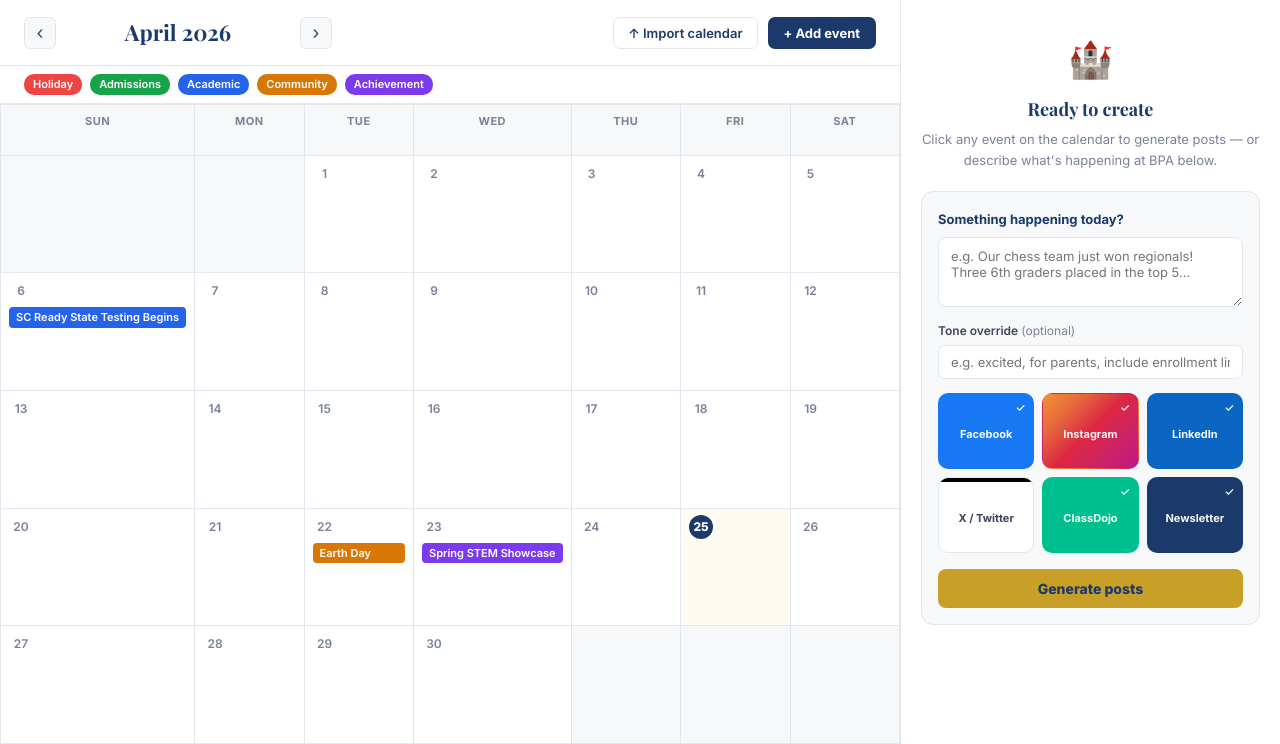
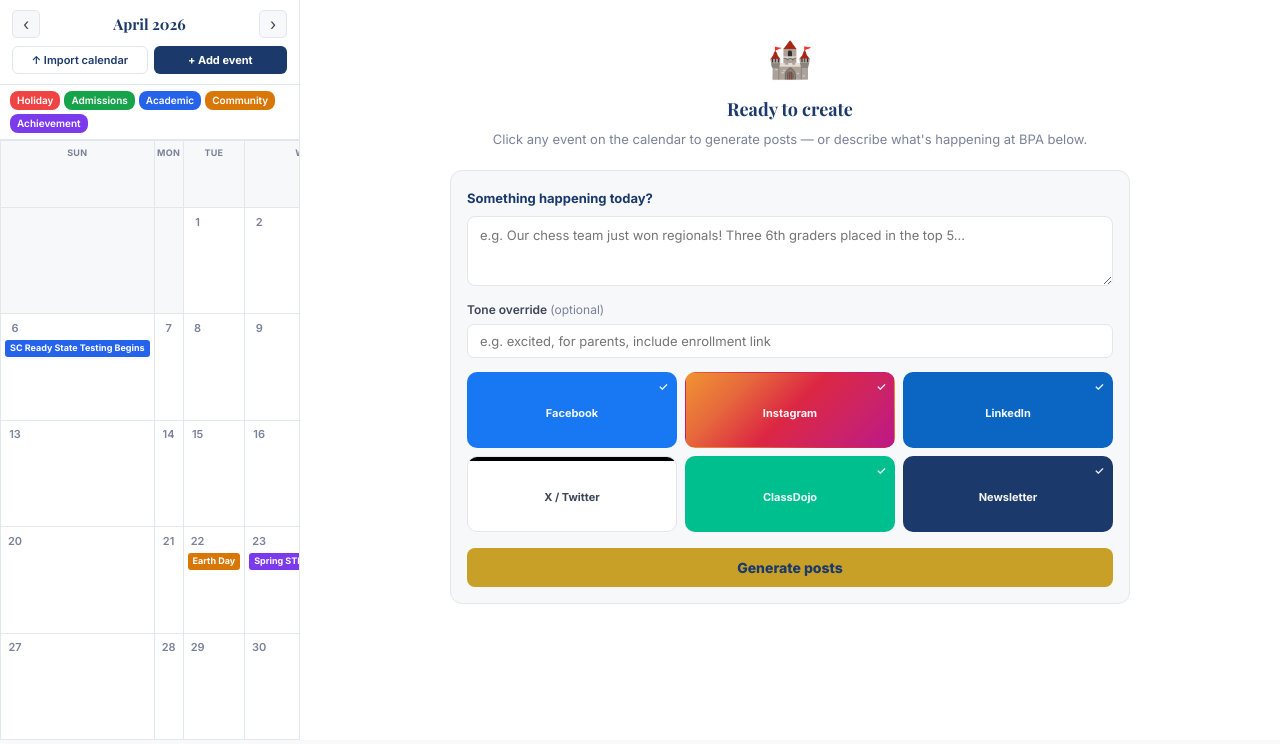
Before and after one commit to marshallcreamer-eng/forte, a Flask app: page /calendar in a window 1280 px wide. Shown: the part 60-804 px from the top of the page. Run offline with Flask 3, Linux system fonts and the light colour scheme; a user stored in the database is signed in; data comes from the database, SQL or seed files in the repository.

Commit message:
Flip calendar layout: narrow calendar nav, wide generator panel
Calendar shrinks to 300px fixed left column (navigation only).
Generator panel takes flex:1 — full remaining width for drafts.
Draft content font bumped to 14px/1.7 line-height for readability.
Calendar toolbar, legend, cells and event chips all scaled down
to fit the narrower column cleanly.

Co-Authored-By: Claude Sonnet 4.6 <noreply@anthropic.com>

```diff
--- a/static/style.css
+++ b/static/style.css
@@ -163,76 +163,95 @@ a { color: inherit; text-decoration: none; }
 /* ── Calendar Layout ───────────────────────────────────────────────────── */
 .cal-layout {
   display: flex;
-  height: calc(100vh - 56px);
+  height: calc(100vh - 60px);
   overflow: hidden;
 }
 
+/* Calendar: narrow navigation column */
 .cal-main {
-  flex: 1;
+  width: 300px; min-width: 300px;
   display: flex;
   flex-direction: column;
   overflow: hidden;
-  transition: margin-right 0.3s ease;
+  flex-shrink: 0;
+  border-right: 1px solid var(--grey-border);
+}
+
+/* Generator panel takes the main stage */
+.cal-layout .gen-panel {
+  flex: 1;
+  width: auto; min-width: 0;
+  overflow: hidden;
+  border-left: none;
+  transition: none;
+}
+
+.cal-layout .gen-panel-inner {
+  width: 100%;
+  max-width: 720px;
+  margin: 0 auto;
 }
 
 /* ── Calendar Toolbar ──────────────────────────────────────────────────── */
 .cal-toolbar {
-  display: flex; align-items: center; justify-content: space-between;
-  padding: 16px 24px;
+  display: flex; flex-direction: column; gap: 8px;
+  padding: 10px 12px;
   background: var(--white);
   border-bottom: 1px solid var(--grey-border);
   flex-shrink: 0;
 }
 
-.cal-nav { display: flex; align-items: center; gap: 12px; }
+.cal-nav { display: flex; align-items: center; justify-content: space-between; gap: 6px; }
 
 .cal-nav-btn {
-  width: 32px; height: 32px;
+  width: 28px; height: 28px;
   background: var(--grey-bg); border: 1px solid var(--grey-border);
-  border-radius: 6px;
+  border-radius: 5px;
   display: flex; align-items: center; justify-content: center;
-  font-size: 18px; color: var(--text-mid); cursor: pointer;
-  transition: all 0.15s;
+  font-size: 16px; color: var(--text-mid); cursor: pointer;
+  transition: all 0.15s; flex-shrink: 0;
 }
 .cal-nav-btn:hover { background: var(--navy-light); color: var(--navy); }
 
 .cal-month-title {
   font-family: 'Playfair Display', serif;
-  font-size: 22px; font-weight: 700; color: var(--navy);
-  min-width: 220px; text-align: center;
-}
-
-.cal-actions { display: flex; gap: 10px; }
+  font-size: 15px; font-weight: 700; color: var(--navy);
+  text-align: center; flex: 1;
+}
+
+.cal-actions { display: flex; gap: 6px; }
 
 .btn-import {
-  padding: 7px 14px;
+  flex: 1; padding: 6px 8px;
   background: var(--white); color: var(--navy);
   border: 1.5px solid var(--grey-border);
-  border-radius: 7px; font-size: 13px; font-weight: 600;
+  border-radius: 6px; font-size: 11px; font-weight: 600;
   cursor: pointer; transition: all 0.15s; font-family: 'Inter', sans-serif;
+  white-space: nowrap; text-align: center;
 }
 .btn-import:hover { border-color: var(--navy); background: var(--navy-light); }
 
 .btn-add {
-  padding: 7px 16px;
+  flex: 1; padding: 6px 8px;
   background: var(--navy); color: var(--white);
-  border: none; border-radius: 7px;
-  font-size: 13px; font-weight: 700; cursor: pointer;
+  border: none; border-radius: 6px;
+  font-size: 11px; font-weight: 700; cursor: pointer;
   transition: background 0.15s; font-family: 'Inter', sans-serif;
+  white-space: nowrap; text-align: center;
 }
 .btn-add:hover { background: var(--navy-mid); }
 
 /* ── Legend ────────────────────────────────────────────────────────────── */
 .cal-legend {
-  display: flex; gap: 8px; padding: 8px 24px;
+  display: flex; flex-wrap: wrap; gap: 4px; padding: 6px 10px;
   background: var(--white);
   border-bottom: 1px solid var(--grey-border);
   flex-shrink: 0;
 }
 
 .legend-chip {
-  font-size: 11px; font-weight: 600; padding: 2px 9px;
-  border-radius: 10px; color: #fff;
+  font-size: 10px; font-weight: 600; padding: 2px 7px;
+  border-radius: 8px; color: #fff;
 }
 .legend-chip.holiday    { background: var(--cat-holiday); }
 .legend-chip.admissions { background: var(--cat-admissions); }
@@ -257,18 +276,18 @@ a { color: inherit; text-decoration: none; }
   background: var(--grey-bg);
   border-right: 1px solid var(--grey-border);
   border-bottom: 1px solid var(--grey-border);
-  padding: 8px 10px;
-  font-size: 11px; font-weight: 700;
-  color: var(--text-light); text-transform: uppercase; letter-spacing: 0.5px;
+  padding: 5px 2px;
+  font-size: 9px; font-weight: 700;
+  color: var(--text-light); text-transform: uppercase; letter-spacing: 0.3px;
   text-align: center;
 }
 
 .cal-cell {
   border-right: 1px solid var(--grey-border);
   border-bottom: 1px solid var(--grey-border);
-  padding: 6px 8px;
+  padding: 4px 4px;
   background: var(--white);
-  min-height: 100px;
+  min-height: 64px;
   transition: background 0.1s;
 }
 
@@ -277,9 +296,9 @@ a { color: inherit; text-decoration: none; }
 .cal-cell.today { background: #fffbf0; }
 
 .cal-day-num {
-  font-size: 12px; font-weight: 600; color: var(--text-light);
-  margin-bottom: 4px;
-  width: 24px; height: 24px;
+  font-size: 11px; font-weight: 600; color: var(--text-light);
+  margin-bottom: 2px;
+  width: 20px; height: 20px;
   display: flex; align-items: center; justify-content: center;
   border-radius: 50%;
 }
@@ -290,11 +309,11 @@ a { color: inherit; text-decoration: none; }
 }
 
 .cal-event {
-  font-size: 11px; font-weight: 600;
-  padding: 2px 7px; border-radius: 4px;
-  margin-bottom: 3px; cursor: pointer;
+  font-size: 9px; font-weight: 700;
+  padding: 2px 5px; border-radius: 3px;
+  margin-bottom: 2px; cursor: pointer;
   white-space: nowrap; overflow: hidden; text-overflow: ellipsis;
-  color: #fff; transition: opacity 0.1s;
+  color: #fff; transition: opacity 0.1s; line-height: 1.4;
 }
 .cal-event:hover { opacity: 0.85; }
 
@@ -324,12 +343,6 @@ a { color: inherit; text-decoration: none; }
 }
 .gen-panel.open { width: 420px; min-width: 420px; }
 
-/* Calendar: always open — panel is the permanent right column */
-.cal-layout .gen-panel {
-  width: 380px; min-width: 380px;
-  overflow: visible;
-  transition: none;
-}
 
 .gen-panel-inner {
   width: 100%;
@@ -619,8 +632,8 @@ a { color: inherit; text-decoration: none; }
 .btn-regen:hover { border-color: var(--navy); color: var(--navy); }
 
 .draft-content {
-  padding: 12px 14px;
-  font-size: 13px; color: var(--text-mid); line-height: 1.6;
+  padding: 16px 18px;
+  font-size: 14px; color: var(--text-mid); line-height: 1.7;
   white-space: pre-wrap; word-break: break-word;
 }
 
```
